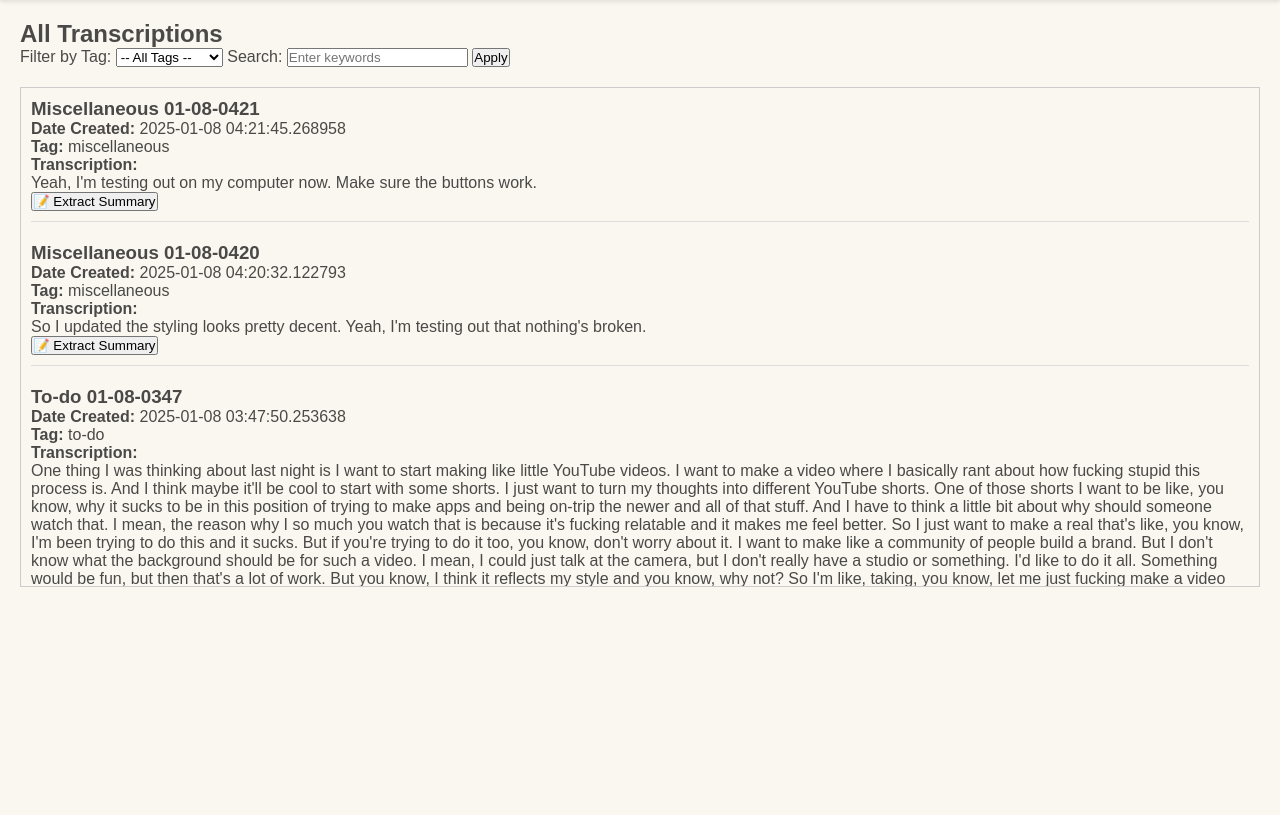
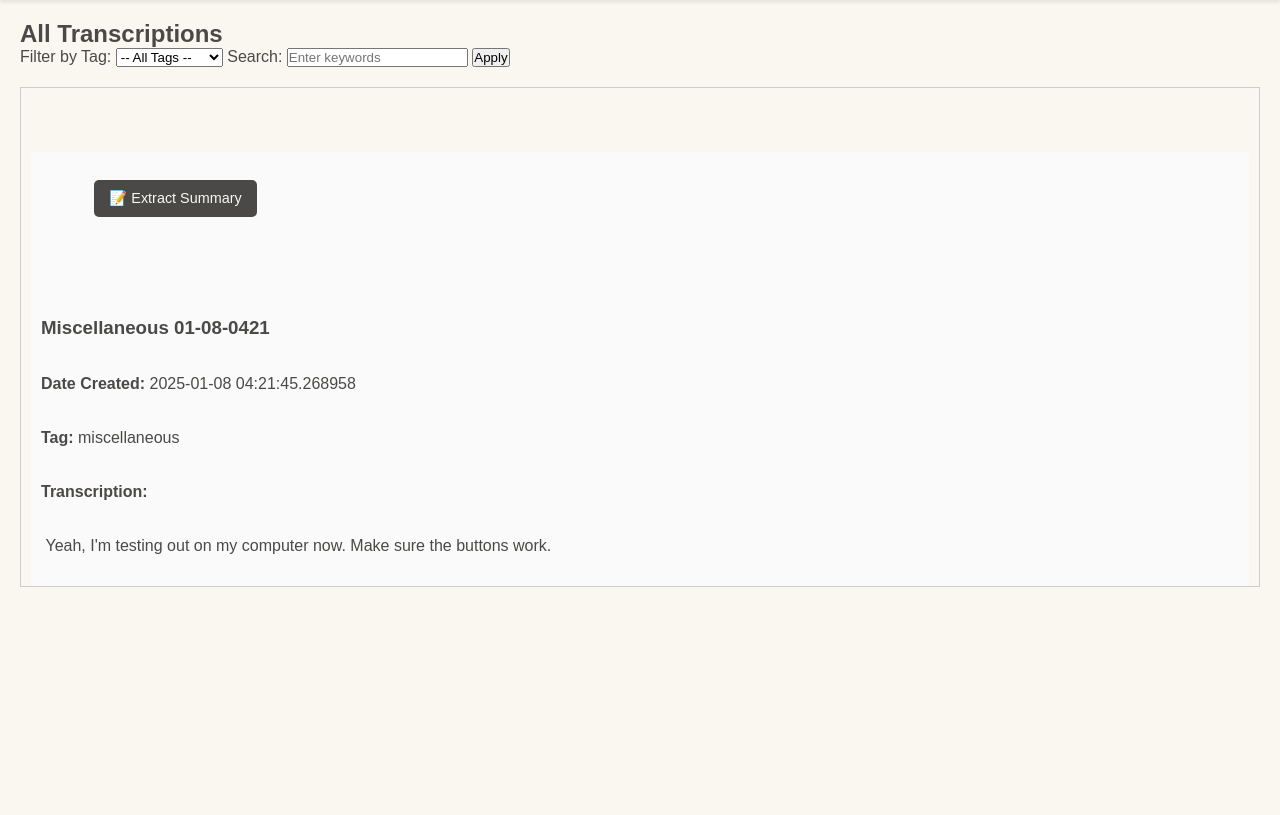
Before and after one commit to blackgauss/yapJournal, a Flask app: page /entries in a window 1280 px wide. Shown: the part 105-920 px from the top of the page. Run offline with Flask 3, Linux system fonts and the light colour scheme; data comes from the database, SQL or seed files in the repository.

Commit message:
improved summary and keywords styling

```diff
--- a/helper/keywords.py
+++ b/helper/keywords.py
@@ -3,9 +3,37 @@ from nltk.tokenize import word_tokenize, sent_tokenize
 from collections import Counter
 import re
 
+# List of filler words and phrases to remove
+FILLER_WORDS = {
+    "you know", "um", "yeah", "like", "uh", "so", "well", "actually", "basically", "right",
+    "I mean", "kind of", "sort of", "you see", "just"
+}
+
+def preprocess_text(text):
+    """
+    Preprocess the text by:
+    1. Removing filler words and phrases.
+    2. Cleaning up punctuation after filler word removal.
+    3. Normalizing spaces, tabs, and newlines.
+    """
+    # Remove filler words and phrases
+    for filler in FILLER_WORDS:
+        text = re.sub(rf"\b{re.escape(filler)}\b[,\.]?", "", text, flags=re.IGNORECASE)
+
+    # Remove redundant spaces around punctuation (e.g., " ,", " .")
+    text = re.sub(r"\s+([,.!?])", r"\1", text)
+
+    # Normalize spaces
+    text = re.sub(r"\s+", " ", text).strip()
+
+    return text
+
 def extract_keywords_and_summary(text, num_keywords=5, num_sentences=3):
+    """
+    Extract keywords and summary from the given text.
+    """
     # Preprocess the text
-    text = re.sub(r'\s+', ' ', text)
+    text = preprocess_text(text)
     stop_words = set(stopwords.words('english'))
 
     # Tokenize and remove stopwords
--- a/templates/entries.html
+++ b/templates/entries.html
@@ -5,7 +5,6 @@
 {% block content %}
     <h2>All Transcriptions</h2>
 
-    <!-- Filter and Search Form -->
     <form method="GET" action="/entries" style="margin-bottom: 20px;">
         <label for="tagFilter">Filter by Tag:</label>
         <select id="tagFilter" name="tag">
@@ -21,25 +20,73 @@
         <button type="submit">Apply</button>
     </form>
 
-    <!-- Entries Container -->
     <div id="entries-container" style="max-height: 500px; overflow-y: auto; border: 1px solid #ccc; padding: 10px;">
         {% for entry in entries %}
         <div class="entry" style="margin-bottom: 20px; padding-bottom: 10px; border-bottom: 1px solid #ddd;">
+            <button class="btn-secondary" style="margin-bottom: 10px;" onclick="extractSummary('{{ entry.note_name }}')">📝 Extract Summary</button>
+
+            <!-- Summary and Keywords Box -->
+            <div id="summary-{{ entry.note_name }}" class="summary-box" style="display: none; margin-bottom: 15px;">
+                <p><strong>Summary:</strong> <span class="summary-text"></span></p>
+                <p><strong>Keywords:</strong> <span class="keywords-text"></span></p>
+            </div>
+
             <h3>{{ entry.note_name }}</h3>
             <p><strong>Date Created:</strong> {{ entry.date_created }}</p>
             <p><strong>Tag:</strong> {{ entry.tag }}</p>
             <p><strong>Transcription:</strong></p>
             <p>{{ entry.transcription }}</p>
-            <button class="btn-secondary" onclick="extractSummary('{{ entry.note_name }}')">📝 Extract Summary</button>
-            <div id="summary-{{ entry.note_name }}" style="margin-top: 10px; display: none;">
-                <p><strong>Summary:</strong> <span class="summary-text"></span></p>
-                <p><strong>Keywords:</strong> <span class="keywords-text"></span></p>
-            </div>
         </div>
         {% else %}
         <p>No transcriptions found.</p>
         {% endfor %}
     </div>
+
+    <style>
+        .entry {
+            padding: 10px;
+            border-radius: 5px;
+            background-color: #fafafa;
+        }
+
+        .entry p {
+            word-wrap: break-word;
+            white-space: pre-wrap;
+            overflow-wrap: break-word;
+        }
+
+        #entries-container {
+            word-wrap: break-word;
+            white-space: pre-wrap;
+            overflow-wrap: break-word;
+        }
+
+        .btn-secondary {
+            background-color: var(--text-color);
+            color: var(--background-color);
+            padding: 10px 15px;
+            border-radius: 5px;
+            border: none;
+            cursor: pointer;
+            font-size: 0.9rem;
+        }
+
+        .btn-secondary:hover {
+            background-color: var(--accent-color);
+            color: var(--background-color);
+        }
+
+        .summary-box {
+            padding: 10px;
+            background-color: #f0f8ff; /* Light blue background for differentiation */
+            border: 1px solid #ccc;
+            border-radius: 5px;
+        }
+
+        .summary-box p {
+            margin: 5px 0;
+        }
+    </style>
 
     <script>
         async function extractSummary(noteName) {
@@ -56,7 +103,7 @@
                 const summaryDiv = document.getElementById(`summary-${noteName}`);
                 summaryDiv.querySelector('.summary-text').textContent = data.summary;
                 summaryDiv.querySelector('.keywords-text').textContent = data.keywords.join(', ');
-                summaryDiv.style.display = 'block';
+                summaryDiv.style.display = 'block'; // Show the summary box
             } else {
                 alert('Error extracting summary. Please try again.');
             }
```
